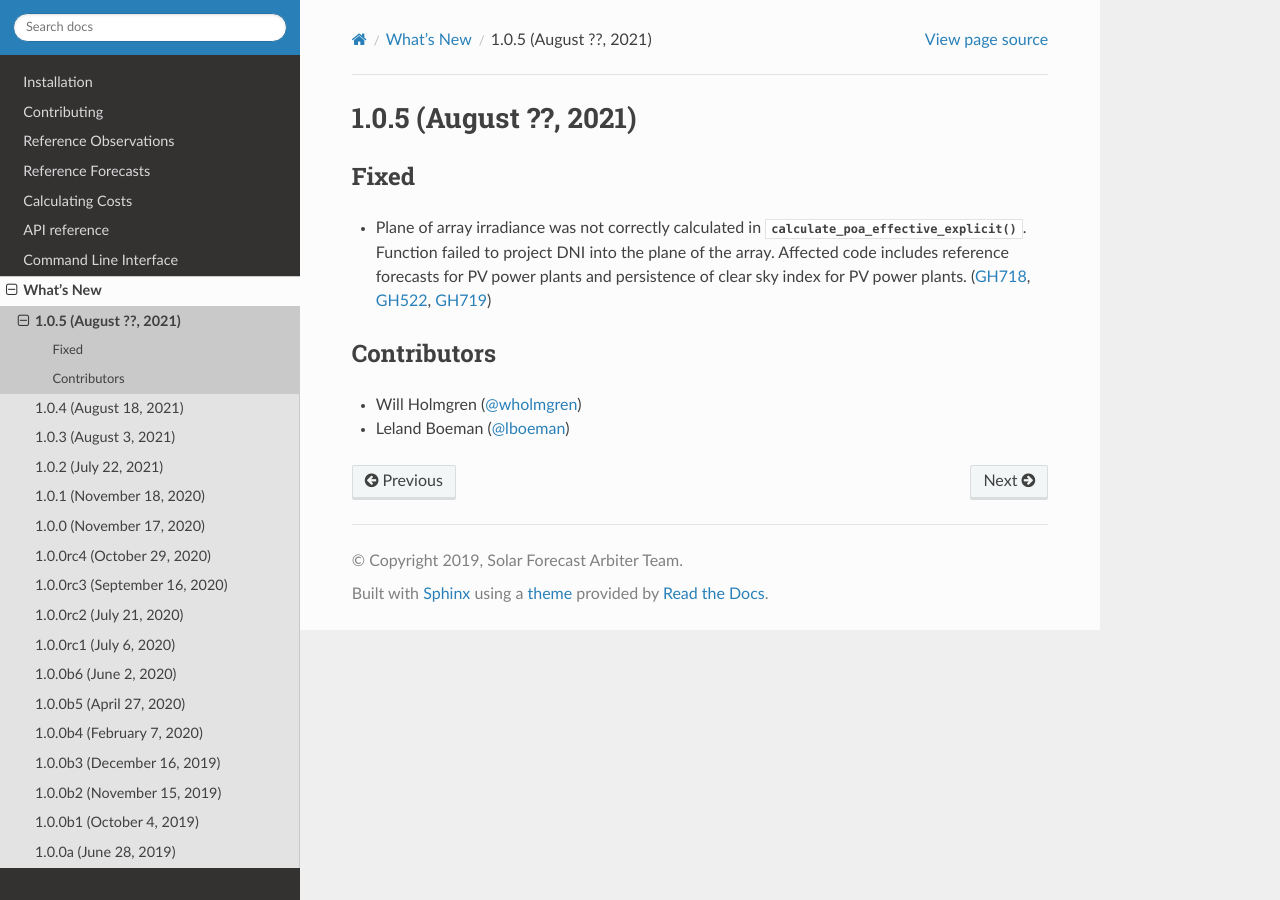
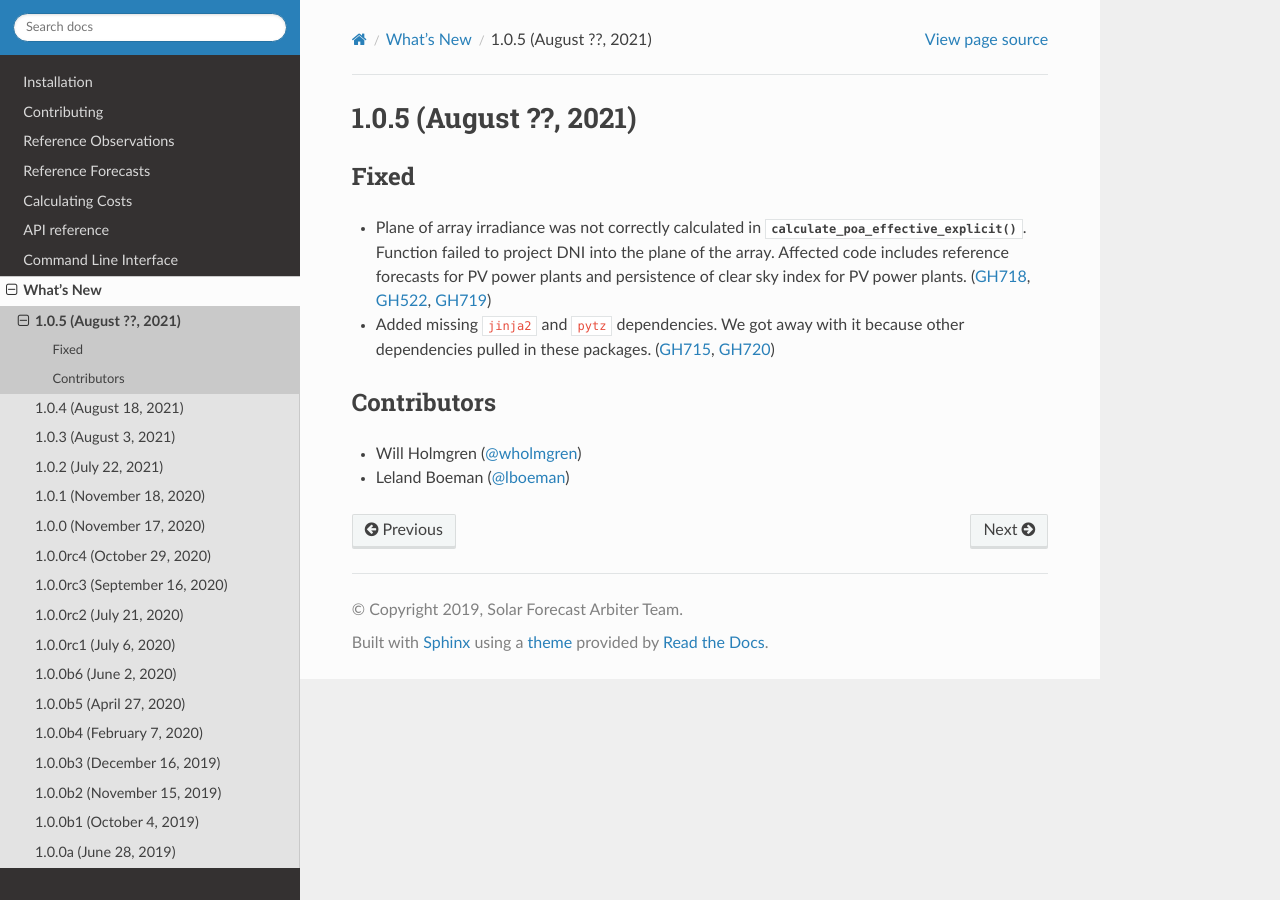
Before and after one commit to SolarArbiter/solarforecastarbiter-core, a Sphinx documentation site: the page built from docs/source/whatsnew/1.0.5.rst, in a window 1280 px wide. Built offline with Sphinx 7.4.7 and the Read the Docs theme 2.0.0, drawn with Linux system fonts in a browser that asks for light colours.

Commit message:
add missing jinja2, pytz dependencies (#720)

```diff
--- a/docs/source/whatsnew/1.0.5.rst
+++ b/docs/source/whatsnew/1.0.5.rst
@@ -14,6 +14,9 @@ Fixed
   includes reference forecasts for PV power plants and persistence of
   clear sky index for PV power plants.
   (:issue:`718`, :issue:`522`, :pull:`719`)
+* Added missing ``jinja2`` and ``pytz`` dependencies. We got away with
+  it because other dependencies pulled in these packages.
+  (:issue:`715`, :pull:`720`)
 
 Contributors
 ~~~~~~~~~~~~
--- a/requirements.txt
+++ b/requirements.txt
@@ -18,3 +18,5 @@ tables==3.6.1
 xarray==0.15.0
 selenium==3.141.0
 matplotlib==3.2.2
+jinja2==3.0.1
+pytz==2021.1
--- a/setup.py
+++ b/setup.py
@@ -18,7 +18,8 @@ EXTRAS_REQUIRE = {
         'bokeh>=1.4.0, <2',
         'matplotlib',
         'plotly>=4.5.0, <5',
-        'selenium'
+        'selenium',
+        'jinja2',
     ]
 }
 EXTRAS_REQUIRE['all'] = [
@@ -59,6 +60,7 @@ setup(
         'scipy',
         'statsmodels',
         'jsonschema',
+        'pytz',
     ],
     extras_require=EXTRAS_REQUIRE,
     project_urls={
```
